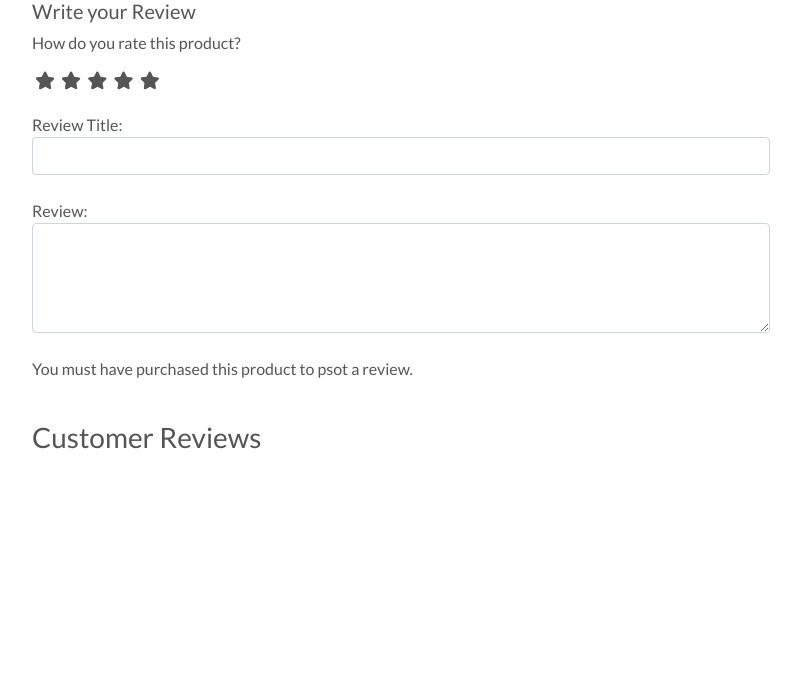
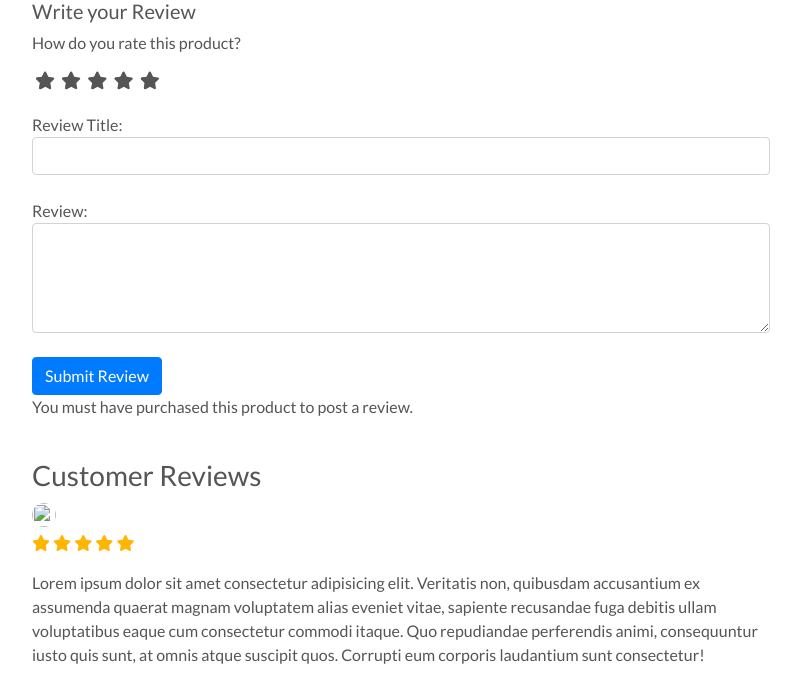
Before and after one commit to gozygreg/gregmediscrubs, a Django app: page /store/1/ in a window 1280 px wide. Shown: the part 694-1377 px from the top of the page, without its empty margins (111-912 px from the left). Before the commit the page ends 1143 px from the top, so only its background shows below. Run offline with Django 3.2, Linux system fonts and the light colour scheme; a user stored in the database is signed in; tables that the repository leaves empty hold one stand-in row (values such as "Sample post"); grey boxes marked "Sample" are stand-in pictures; some libraries are stand-ins or nearby versions.

Commit message:
Created submit review functionality to submit and update customer product review

```diff
--- a/store/templates/store/product_detail.html
+++ b/store/templates/store/product_detail.html
@@ -128,8 +128,8 @@
         <div class="row">
             <div class="col-md-9">
 
-                <form action="" method="POST">
-                    <!-- {% csrf_token %} -->
+                <form action="{% url 'submit_review' product.id %}" method="POST">
+                    {% csrf_token %}
                     <h5>Write your Review</h5>
                     <div>
                         <!-- Rating stars -->
@@ -165,15 +165,15 @@
                         Review:
                         <textarea name="review" class="form-control" rows="4"></textarea>
                         <br>
-                        <!-- {% if user.is_authenticated %}
-                        {% if order %} -->
+                        {% if user.is_authenticated %}
                         <input type="submit" class="btn btn-primary" value="Submit Review">
-                        <!-- {% else %} -->
-                        <p>You must have purchased this product to psot a review.</p>
-                        <!-- {% endif %} -->
-                        <!-- {% else %} -->
-                        <p>You must be logged in to post a review. <span><a href="">Login</a></span></p>
-                        <!-- {% endif %} -->
+
+                        <p>You must have purchased this product to post a review.</p>
+                        {% else %}
+                        <p>You must be logged in to post a review. <span><a
+                                    href="{% url 'account_login' %}">Login</a></span></p>
+                        {% endif %}
+
                     </div>
 
                 </form>
@@ -181,14 +181,14 @@
                 <header class="section-heading">
                     <h3>Customer Reviews</h3>
                 </header>
-                <!-- {% for review in reviews %} -->
+
                 <article class="box mb-3">
                     <div class="icontent w-100">
                         <img src="" class="img-xs icon rounded-circle">
                         <div class="text">
-                            <!-- review update date -->
+
                             <span class="date text-muted float-md-right"> </span>
-                            <!-- review user username -->
+
                             <h6 class="mb-1"></h6>
                             <div class="rating-star">
                                 <span>
@@ -207,14 +207,19 @@
                         </div>
                     </div>
                     <div class="mt-3">
-                        <!-- review subject -->
+
                         <h6 class="mb-1"></h6>
-                        <!-- review review -->
-                        <p>
+
+                        <p>Lorem ipsum dolor sit amet consectetur adipisicing elit. Veritatis non, quibusdam accusantium
+                            ex assumenda quaerat magnam voluptatem alias eveniet vitae, sapiente recusandae fuga debitis
+                            ullam voluptatibus eaque cum consectetur commodi itaque. Quo repudiandae perferendis animi,
+                            consequuntur iusto quis sunt, at omnis atque suscipit quos. Corrupti eum corporis laudantium
+                            sunt consectetur!
+
                         </p>
                     </div>
                 </article>
-                <!-- {% endfor %} -->
+
             </div>
         </div>
 </div>
--- a/store/urls.py
+++ b/store/urls.py
@@ -7,4 +7,5 @@
     path('add/', views.add_product, name='add_product'),
     path('edit/<int:product_id>/', views.edit_product, name='edit_product'),
     path('delete/<int:product_id>/', views.delete_product, name='delete_product'),
-]
+    path('submit_review/<int:product_id>/', views.submit_review, name='submit_review'),
+    ]
--- a/store/views.py
+++ b/store/views.py
@@ -1,10 +1,12 @@
 from django.shortcuts import render, redirect, reverse, get_object_or_404
+from django.http import HttpResponse
 from django.contrib import messages
 from django.contrib.auth.decorators import login_required
 from django.db.models import Q
 from django.db.models.functions import Lower
-from .models import Product, Category
-from .forms import ProductForm
+from .models import Product, Category, ReviewRating
+from checkout.models import Order, OrderLineItem
+from .forms import ProductForm, ReviewForm
 
 
 def all_products(request):
@@ -129,3 +131,27 @@
     product.delete()
     messages.success(request, f'product deleted!')
     return redirect(reverse('store'))
+
+
+def submit_review(request, product_id):
+    url = request.META.get('HTTP_REFERER')
+    if request.method == 'POST':
+        try:
+            reviews = ReviewRating.objects.get(user__id=request.user.id, product__id=product_id)
+            form = ReviewForm(request.POST, instance=reviews)
+            form.save()
+            messages.success(request, 'Thank you. Your review is updated')
+            return redirect(url)
+        except ReviewRating.DoesNotExist:
+            form = ReviewForm(request.POST)
+            if form.is_valid():
+                data = ReviewRating()
+                data.subject = form.cleaned_data['subject']
+                data.rating = form.cleaned_data['rating']
+                data.review = form.cleaned_data['review']
+                data.ip = request.META.get('REMOTE_ADDR')
+                data.product_id = product_id
+                data.user_id = request.user.id
+                data.save()
+                messages.success(request, 'Thank you! Your review has been submitted')
+                return redirect(url)
```
